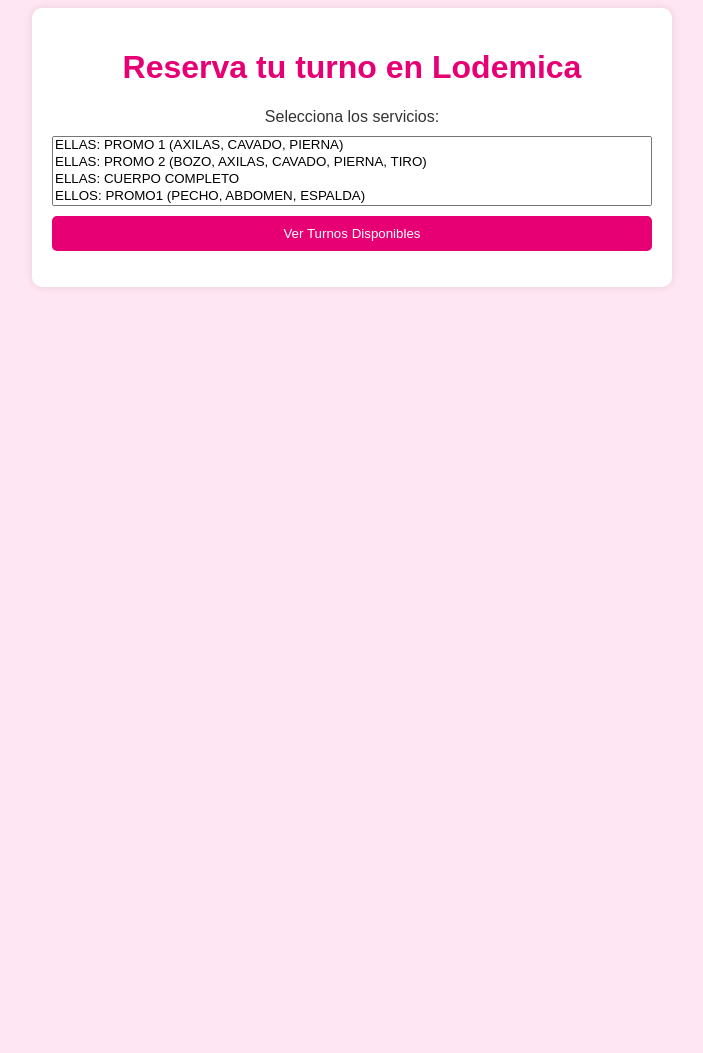
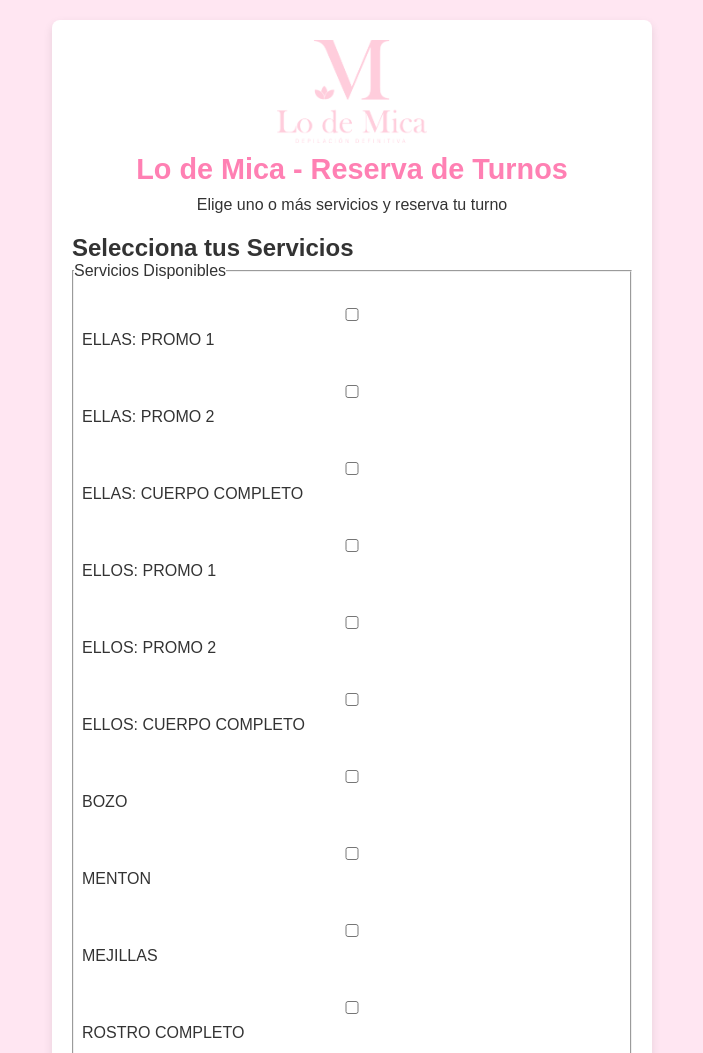
Before and after one commit to passa12/lodemica, a website: page index.html in a window 1280 px wide. Shown: the top 1053 px of the page, without its empty margins (288-991 px from the left). Before the commit the page ends 800 px from the top, so only its background shows below. Drawn offline with Linux system fonts and the light colour scheme.

Commit message:
Update index.html

```diff
--- a/index.html
+++ b/index.html
@@ -3,91 +3,146 @@
 <head>
   <meta charset="UTF-8">
   <meta name="viewport" content="width=device-width, initial-scale=1.0">
-    <title>Lodemica - Reserva de Turnos</title>
+  <title>Lo de Mica - Reserva de Turnos</title>
   <style>
+    * {
+      box-sizing: border-box;
+      margin: 0;
+      padding: 0;
+    }
     body {
       font-family: Arial, sans-serif;
       background-color: #ffe6f2;
       color: #333;
-            text-align: center;
+      display: flex;
+      justify-content: center;
+      padding: 20px;
     }
     .container {
+      width: 100%;
       max-width: 600px;
-            margin: auto;
-            background: white;
+      background: #fff;
+      border-radius: 8px;
       padding: 20px;
-            border-radius: 10px;
-            box-shadow: 0 0 10px rgba(0, 0, 0, 0.1);
+      box-shadow: 0 4px 10px rgba(0, 0, 0, 0.1);
+    }
+    header {
+      text-align: center;
+      margin-bottom: 20px;
+    }
+    .logo {
+      width: 150px;
+      height: auto;
+      display: block;
+      margin: 0 auto 10px;
     }
     h1 {
-            color: #e60073;
+      font-size: 1.8em;
+      color: #ff80b3;
+      margin-bottom: 10px;
     }
-        label, select, button {
+    label, select, input, button {
       display: block;
       width: 100%;
-            margin-top: 10px;
+      margin: 10px 0;
+      font-size: 1em;
+      padding: 8px;
     }
     button {
-            background-color: #e60073;
+      background-color: #ff66a3;
       color: white;
       border: none;
-            padding: 10px;
-            border-radius: 5px;
       cursor: pointer;
+      border-radius: 4px;
     }
     button:hover {
-            background-color: #cc005f;
+      background-color: #ff3385;
+    }
+    #turnos-container {
+      margin: 20px 0;
+    }
+    .turno {
+      background-color: #fff0f5;
+      padding: 10px;
+      margin-bottom: 10px;
+      border-radius: 4px;
+      text-align: left;
     }
   </style>
 </head>
 <body>
   <div class="container">
-        <h1>Reserva tu turno en Lodemica</h1>
-        <label>Selecciona los servicios:</label>
-        <select id="servicios" multiple>
-            <option value="ELLAS: PROMO 1">ELLAS: PROMO 1 (AXILAS, CAVADO, PIERNA)</option>
-            <option value="ELLAS: PROMO 2">ELLAS: PROMO 2 (BOZO, AXILAS, CAVADO, PIERNA, TIRO)</option>
-            <option value="ELLAS: CUERPO COMPLETO">ELLAS: CUERPO COMPLETO</option>
-            <option value="ELLOS: PROMO1">ELLOS: PROMO1 (PECHO, ABDOMEN, ESPALDA)</option>
-            <option value="ELLOS: PROMO2">ELLOS: PROMO2 (PECHO, ABDOMEN, ESPALDA, PIERNAS)</option>
-            <option value="ELLOS: CUERPO COMPLETO">ELLOS: CUERPO COMPLETO</option>
-            <option value="BOZO">BOZO</option>
-            <option value="MENTON">MENTON</option>
-            <option value="MEJILLAS">MEJILLAS</option>
-            <option value="FRENTE">FRENTE</option>
-            <option value="NARIZ">NARIZ</option>
-            <option value="ROSTRO COMPLETO">ROSTRO COMPLETO</option>
-            <option value="MEDIA PIERNA">MEDIA PIERNA</option>
-            <option value="PIERNA ENTERA">PIERNA ENTERA</option>
-            <option value="MEDIO BRAZO">MEDIO BRAZO</option>
-            <option value="BRAZO ENTERO">BRAZO ENTERO</option>
-            <option value="CAVADO BIKINI">CAVADO BIKINI</option>
-            <option value="CAVADO COMPLETO">CAVADO COMPLETO</option>
-            <option value="TIRA DE COLA">TIRA DE COLA</option>
-            <option value="GLUTEOS">GLUTEOS</option>
-            <option value="DEDO Y EMPEINE">DEDO Y EMPEINE</option>
-            <option value="MANOS">MANOS</option>
-            <option value="LINEA ALBA">LINEA ALBA</option>
-            <option value="PELVIS">PELVIS</option>
-            <option value="ESPALDA BAJA">ESPALDA BAJA</option>
-            <option value="ESPALDA COMPLETA">ESPALDA COMPLETA</option>
-        </select>
-        <button onclick="calcularTiempo()">Ver Turnos Disponibles</button>
-        <p id="resultado"></p>
+    <header>
+      <img src="logo.png" alt="Lo de Mica" class="logo">
+      <h1>Lo de Mica - Reserva de Turnos</h1>
+      <p>Elige uno o más servicios y reserva tu turno</p>
+    </header>
+    <main>
+      <h2>Selecciona tus Servicios</h2>
+      <form id="servicio-form">
+        <fieldset>
+          <legend>Servicios Disponibles</legend>
+          <div id="servicio-container"></div>
+        </fieldset>
+        <button type="submit">Ver Turnos Disponibles</button>
+      </form>
+
+      <h2>Turnos Disponibles</h2>
+      <div id="turnos-container"></div>
+
+      <h2>Datos del Cliente</h2>
+      <form id="reserva-form">
+        <input type="text" id="nombre" placeholder="Nombre" required>
+        <input type="email" id="email" placeholder="Correo Electrónico" required>
+        <input type="date" id="fechaNacimiento" required>
+        <button type="submit">Reservar Turno</button>
+      </form>
+    </main>
   </div>
-    <script>
-        function calcularTiempo() {
-            const seleccionados = Array.from(document.getElementById("servicios").selectedOptions).map(opt => opt.value);
-            let tiempoTotal = 0;
-            seleccionados.forEach(servicio => {
-                if (servicio.includes("CUERPO COMPLETO")) {
-                    tiempoTotal += 40;
-                } else {
-                    tiempoTotal += 20;
+
+  <script type="module">
+    const servicios = [
+      { nombre: "ELLAS: PROMO 1", duracion: 20 },
+      { nombre: "ELLAS: PROMO 2", duracion: 20 },
+      { nombre: "ELLAS: CUERPO COMPLETO", duracion: 40 },
+      { nombre: "ELLOS: PROMO 1", duracion: 20 },
+      { nombre: "ELLOS: PROMO 2", duracion: 20 },
+      { nombre: "ELLOS: CUERPO COMPLETO", duracion: 40 },
+      { nombre: "BOZO", duracion: 20 },
+      { nombre: "MENTON", duracion: 20 },
+      { nombre: "MEJILLAS", duracion: 20 },
+      { nombre: "ROSTRO COMPLETO", duracion: 20 },
+      { nombre: "MEDIA PIERNA", duracion: 20 },
+      { nombre: "PIERNA ENTERA", duracion: 20 },
+      { nombre: "CAVADO COMPLETO", duracion: 20 }
+    ];
+
+    const servicioContainer = document.getElementById("servicio-container");
+    servicios.forEach(servicio => {
+      const label = document.createElement("label");
+      const checkbox = document.createElement("input");
+      checkbox.type = "checkbox";
+      checkbox.value = servicio.duracion;
+      checkbox.dataset.nombre = servicio.nombre;
+      label.appendChild(checkbox);
+      label.appendChild(document.createTextNode(" " + servicio.nombre));
+      servicioContainer.appendChild(label);
+    });
+
+    function calcularDuracion() {
+      const checkboxes = document.querySelectorAll("#servicio-container input:checked");
+      let totalDuracion = 0;
+      checkboxes.forEach(checkbox => {
+        totalDuracion = Math.max(totalDuracion, parseInt(checkbox.value, 10));
+      });
+      return totalDuracion || 20;
     }
+
+    document.getElementById("servicio-form").addEventListener("submit", event => {
+      event.preventDefault();
+      const duracion = calcularDuracion();
+      console.log("Duración calculada:", duracion);
     });
-            document.getElementById("resultado").innerText = `Tiempo total estimado: ${tiempoTotal} minutos.`;
-        }
   </script>
 </body>
 </html>
```
Lines whose indentation alone changed are shown as unchanged.
